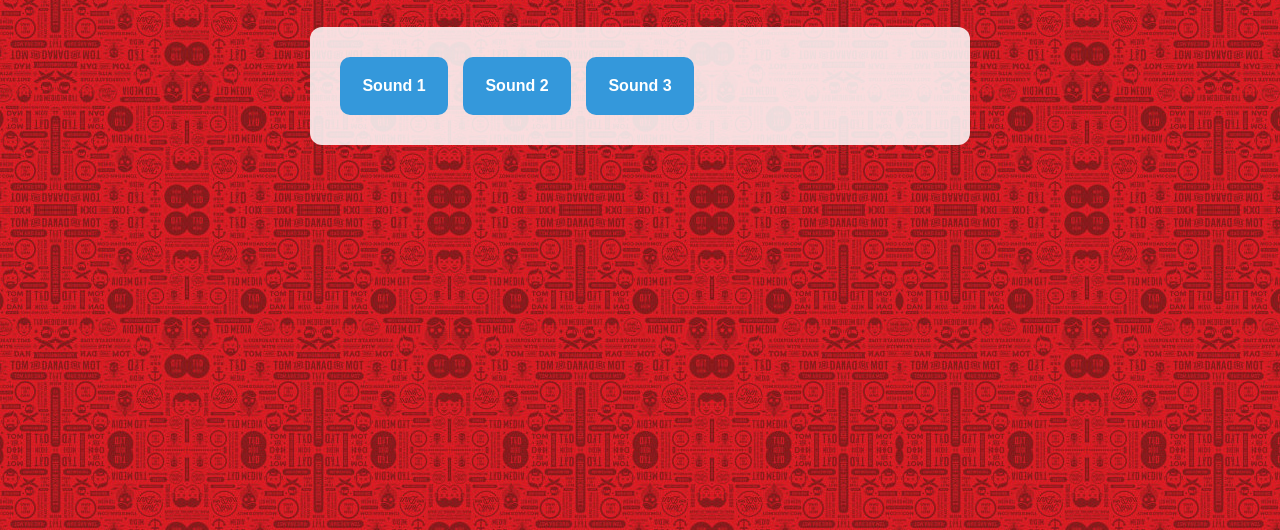
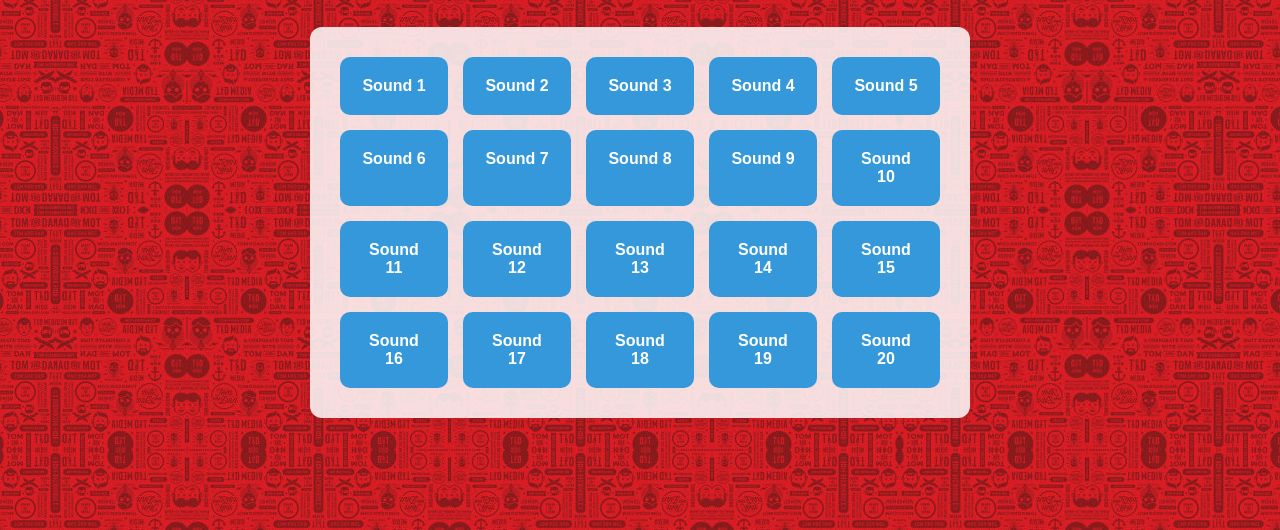
Before and after one commit to ucw2thebone/tom-vann-soundboard, a plain HTML site: page index.html in a window 1280 px wide. Shown: the part 270-800 px from the top of the page. Drawn offline with Linux system fonts and the light colour scheme.

Commit message:
Update index.html

```diff
--- a/index.html
+++ b/index.html
@@ -10,10 +10,27 @@
     <img src="images/TomThumb.png" alt="Funny Tom Vann" class="funny-img">
   </header>
   <main class="audio-board">
-    <div class="audio-button" data-sound="sound1">Sound 1</div>
-    <div class="audio-button" data-sound="sound2">Sound 2</div>
-    <div class="audio-button" data-sound="sound3">Sound 3</div>
-  </main>
+  <div class="audio-button" data-sound="sound1">Sound 1</div>
+  <div class="audio-button" data-sound="sound2">Sound 2</div>
+  <div class="audio-button" data-sound="sound3">Sound 3</div>
+  <div class="audio-button" data-sound="sound4">Sound 4</div>
+  <div class="audio-button" data-sound="sound5">Sound 5</div>
+  <div class="audio-button" data-sound="sound6">Sound 6</div>
+  <div class="audio-button" data-sound="sound7">Sound 7</div>
+  <div class="audio-button" data-sound="sound8">Sound 8</div>
+  <div class="audio-button" data-sound="sound9">Sound 9</div>
+  <div class="audio-button" data-sound="sound10">Sound 10</div>
+  <div class="audio-button" data-sound="sound11">Sound 11</div>
+  <div class="audio-button" data-sound="sound12">Sound 12</div>
+  <div class="audio-button" data-sound="sound13">Sound 13</div>
+  <div class="audio-button" data-sound="sound14">Sound 14</div>
+  <div class="audio-button" data-sound="sound15">Sound 15</div>
+  <div class="audio-button" data-sound="sound16">Sound 16</div>
+  <div class="audio-button" data-sound="sound17">Sound 17</div>
+  <div class="audio-button" data-sound="sound18">Sound 18</div>
+  <div class="audio-button" data-sound="sound19">Sound 19</div>
+  <div class="audio-button" data-sound="sound20">Sound 20</div>
+</main>
   <script src="script.js"></script>
 </body>
 </html>
```
